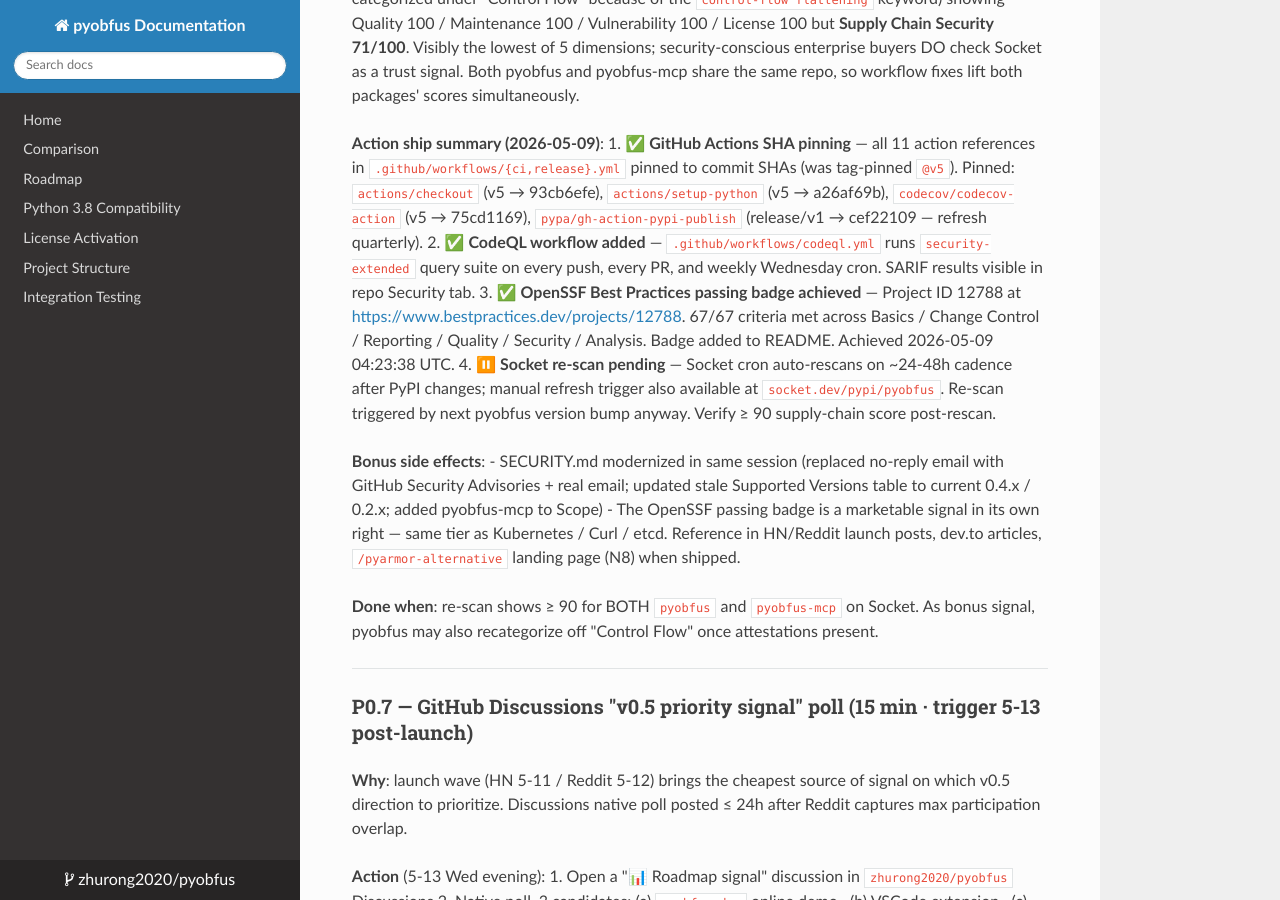
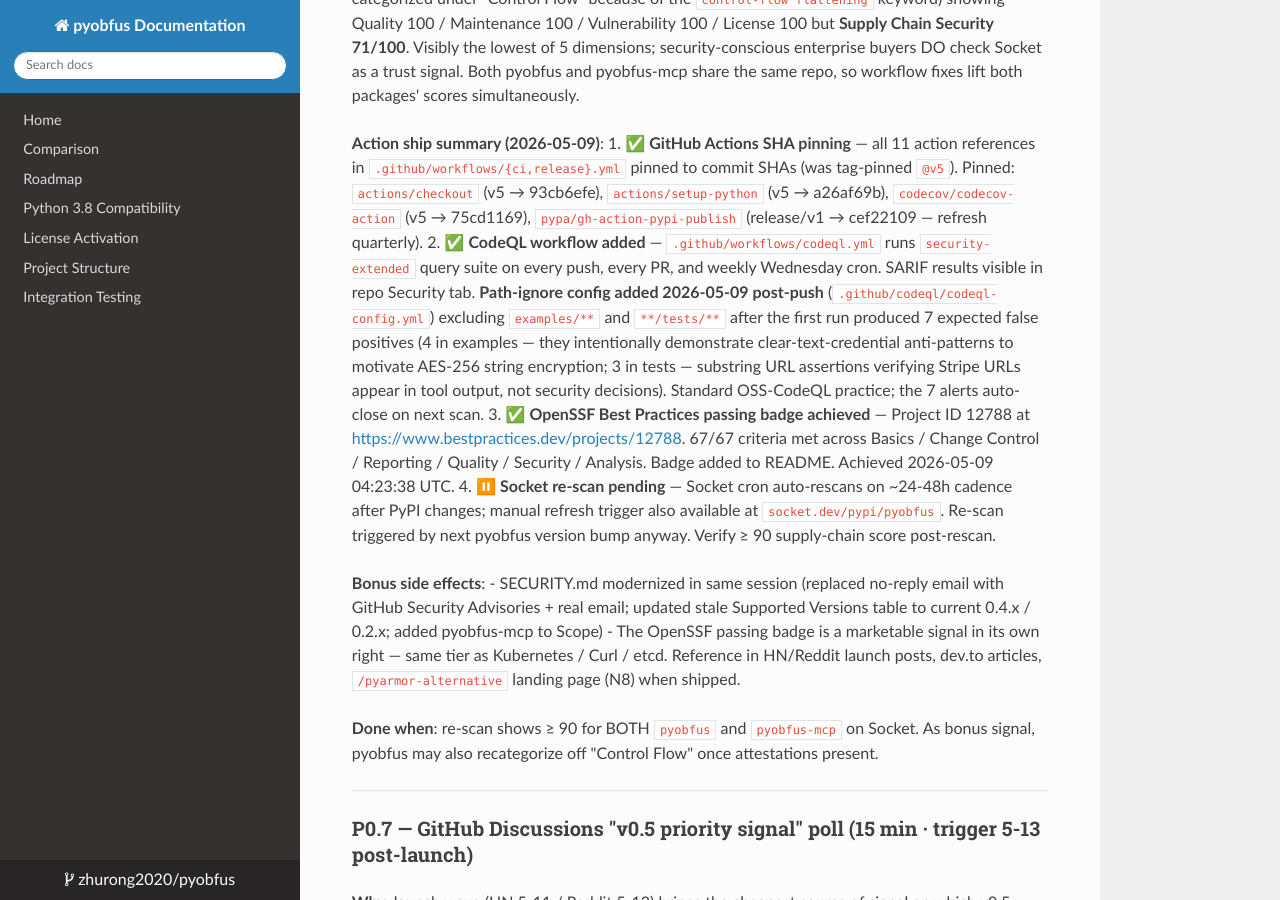
Before and after one commit to zhurong2020/pyobfus, an MkDocs documentation site: the page built from docs/POST_V0.4_TODO.md, in a window 1280 px wide and 900 px high, scrolled down 5064 px. Built offline with MkDocs 1.6.1, drawn with Linux system fonts in a browser that asks for light colours; nearby versions of some CDN libraries; some of the changed text lies outside the part shown.

Commit message:
chore(security): CodeQL path-ignore config (silence 7 expected false positives)
First CodeQL run after eb634ab produced 7 high-severity alerts in examples/
and tests/ — all expected false positives:

- examples/pro_example.py:52 + examples/keyword_arguments.py:171-173
  ("Clear-text logging of sensitive information"): the examples intentionally
  demonstrate the anti-pattern pyobfus's AES-256 string encryption is meant
  to mitigate. Renaming demo variables would defeat their educational
  purpose. CodeQL's Stripe-key-shape heuristic also taints the entire
  config dict in keyword_arguments.py even though the prints don't actually
  emit the api_key value.

- pyobfus_mcp/tests/test_tools.py:357/411/440 ("Incomplete URL substring
  sanitization"): test assertions verifying Stripe checkout URLs appear in
  tool output, not security decisions. CodeQL's URL-substring rule targets
  production authorization paths, not test assertions.

Standard OSS-CodeQL practice: exclude examples/, tests/, integration_tests/
from the security-extended scan via path-ignore config. Alerts auto-close
on the next scan run.

POST_V0.4_TODO.md P0.6 entry updated to reflect the post-push config
addition. New P2 passive monitor row added for "RTD pyobfus-mcp section"
(deferred polish item — current README + Glama + MCP Registry surfaces
cover MCP server doc needs adequately).

Co-Authored-By: Claude Opus 4.7 (1M context) <noreply@anthropic.com>

```diff
--- a/docs/POST_V0.4_TODO.md
+++ b/docs/POST_V0.4_TODO.md
@@ -156,7 +156,7 @@ gh api repos/zhurong2020/pyobfus --jq '.topics' | tr ',' '\n' | grep -i pyarmor
 
 **Action ship summary (2026-05-09)**:
 1. ✅ **GitHub Actions SHA pinning** — all 11 action references in `.github/workflows/{ci,release}.yml` pinned to commit SHAs (was tag-pinned `@v5`). Pinned: `actions/checkout` (v5 → 93cb6efe), `actions/setup-python` (v5 → a26af69b), `codecov/codecov-action` (v5 → 75cd1169), `pypa/gh-action-pypi-publish` (release/v1 → cef22109 — refresh quarterly).
-2. ✅ **CodeQL workflow added** — `.github/workflows/codeql.yml` runs `security-extended` query suite on every push, every PR, and weekly Wednesday cron. SARIF results visible in repo Security tab.
+2. ✅ **CodeQL workflow added** — `.github/workflows/codeql.yml` runs `security-extended` query suite on every push, every PR, and weekly Wednesday cron. SARIF results visible in repo Security tab. **Path-ignore config added 2026-05-09 post-push** (`.github/codeql/codeql-config.yml`) excluding `examples/**` and `**/tests/**` after the first run produced 7 expected false positives (4 in examples — they intentionally demonstrate clear-text-credential anti-patterns to motivate AES-256 string encryption; 3 in tests — substring URL assertions verifying Stripe URLs appear in tool output, not security decisions). Standard OSS-CodeQL practice; the 7 alerts auto-close on next scan.
 3. ✅ **OpenSSF Best Practices passing badge achieved** — Project ID 12788 at <https://www.bestpractices.dev/projects/12788>. 67/67 criteria met across Basics / Change Control / Reporting / Quality / Security / Analysis. Badge added to README. Achieved 2026-05-09 04:23:38 UTC.
 4. ⏸️ **Socket re-scan pending** — Socket cron auto-rescans on ~24-48h cadence after PyPI changes; manual refresh trigger also available at `socket.dev/pypi/pyobfus`. Re-scan triggered by next pyobfus version bump anyway. Verify ≥ 90 supply-chain score post-rescan.
 
@@ -389,6 +389,7 @@ gh api repos/zhurong2020/pyobfus --jq '.topics' | tr ',' '\n' | grep -i pyarmor
 | First Pro license sale | Launch traffic + Stripe checkout funnel | depends on launch |
 | GitHub stars 0 → 100+ | Launch + Glama/Registry organic discovery | depends on launch |
 | Glama Quality grade re-check after `glama.json` fix | Eventual cron | 1-3 days |
+| ReadTheDocs `pyobfus-mcp` section (extend existing pyobfus mkdocs site) | Polish item · defer until N7/N8 unifies docs surface OR until first MCP-tool API question lands in Issues/Discussions | depends on demand |
 
 ### N5 — Diversify awesome-list distribution (parallel hedge against punkpeye merge latency · ✅ COMPLETED 2026-05-08 — wong2 / mcpservers.org LIVE)
 
```
Also changed, not shown: 2 other files.
